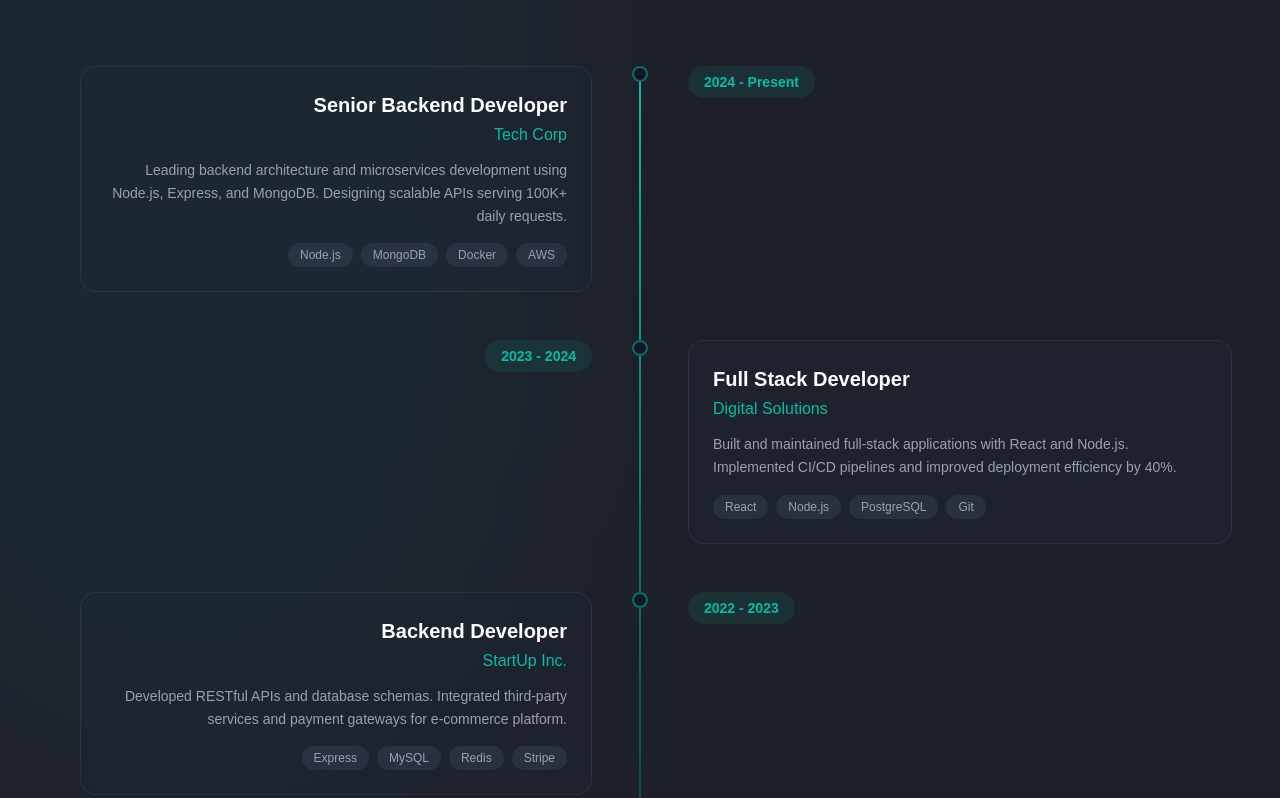
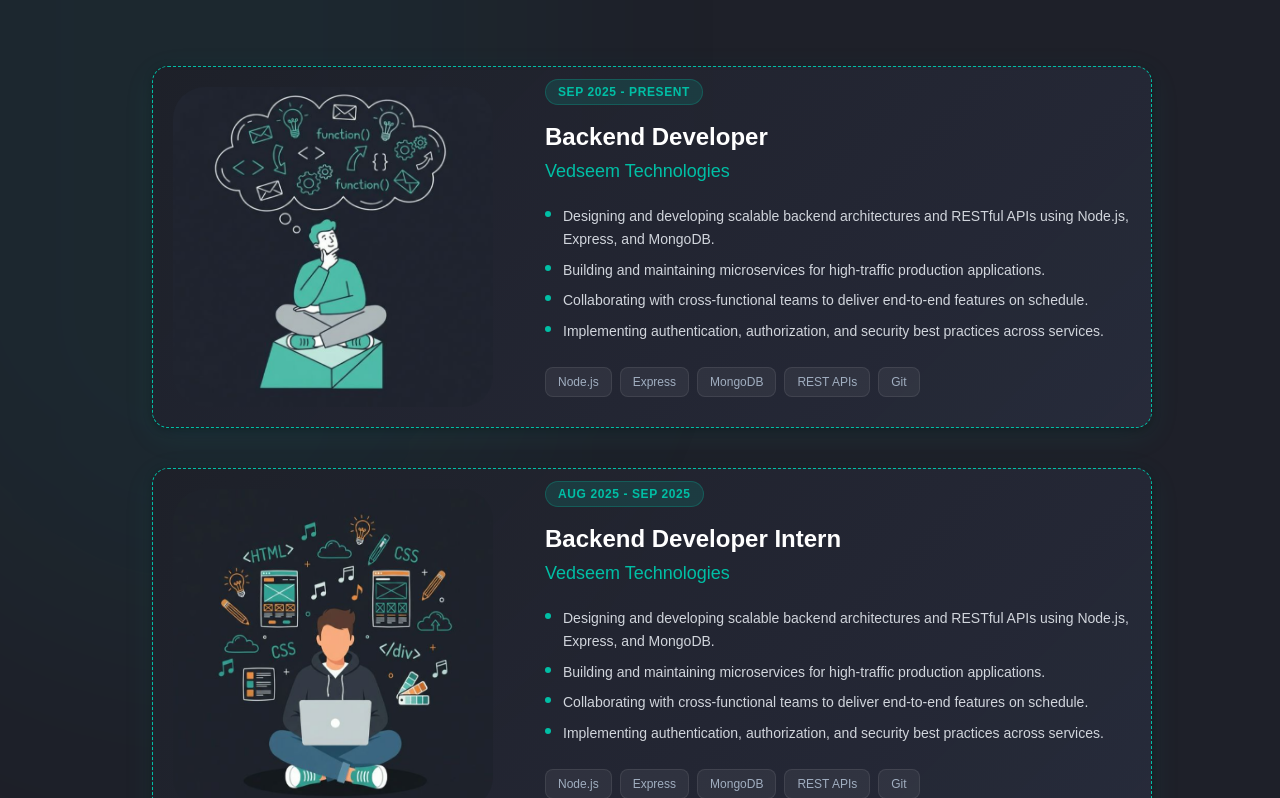
Before and after one commit to pallavi-patel-developer/portfolio, a Next.js app: page / in a window 1280 px wide. Shown: the part 1542-2340 px from the top of the page. Built offline with nearby package versions, Linux system fonts and the light colour scheme.

Commit message:
feat: Add Experience component to display professional history details.

```diff
--- a/src/components/Experience.jsx
+++ b/src/components/Experience.jsx
@@ -1,40 +1,35 @@
 'use client';
-import { useState } from 'react';
 
 const experiences = [
   {
-    year: '2024 - Present',
-    role: 'Senior Backend Developer',
-    company: 'Tech Corp',
-    description: 'Leading backend architecture and microservices development using Node.js, Express, and MongoDB. Designing scalable APIs serving 100K+ daily requests.',
-    tech: ['Node.js', 'MongoDB', 'Docker', 'AWS'],
+    year: 'Sep 2025 - Present',
+    role: 'Backend Developer',
+    company: 'Vedseem Technologies',
+    description: [
+      'Designing and developing scalable backend architectures and RESTful APIs using Node.js, Express, and MongoDB.',
+      'Building and maintaining microservices for high-traffic production applications.',
+      'Collaborating with cross-functional teams to deliver end-to-end features on schedule.',
+      'Implementing authentication, authorization, and security best practices across services.',
+    ],
+    tech: ['Node.js', 'Express', 'MongoDB', 'REST APIs', 'Git'],
+    image: '/Screenshot 2026-02-14 020043.png',
   },
   {
-    year: '2023 - 2024',
-    role: 'Full Stack Developer',
-    company: 'Digital Solutions',
-    description: 'Built and maintained full-stack applications with React and Node.js. Implemented CI/CD pipelines and improved deployment efficiency by 40%.',
-    tech: ['React', 'Node.js', 'PostgreSQL', 'Git'],
-  },
-  {
-    year: '2022 - 2023',
-    role: 'Backend Developer',
-    company: 'StartUp Inc.',
-    description: 'Developed RESTful APIs and database schemas. Integrated third-party services and payment gateways for e-commerce platform.',
-    tech: ['Express', 'MySQL', 'Redis', 'Stripe'],
-  },
-  {
-    year: '2021 - 2022',
-    role: 'Junior Developer',
-    company: 'WebDev Agency',
-    description: 'Started career building responsive websites and learning backend development. Contributed to 10+ client projects.',
-    tech: ['HTML', 'CSS', 'JavaScript', 'Python'],
-  },
+    year: 'Aug 2025 - Sep 2025',
+    role: 'Backend Developer Intern',
+    company: 'Vedseem Technologies',
+    description: [
+      'Designing and developing scalable backend architectures and RESTful APIs using Node.js, Express, and MongoDB.',
+      'Building and maintaining microservices for high-traffic production applications.',
+      'Collaborating with cross-functional teams to deliver end-to-end features on schedule.',
+      'Implementing authentication, authorization, and security best practices across services.',
+    ],
+    tech: ['Node.js', 'Express', 'MongoDB', 'REST APIs', 'Git'],
+    image: '/Screenshot 2026-02-14 020019.png',
+  }
 ];
 
 export default function Experience() {
-  const [hoveredIndex, setHoveredIndex] = useState(null);
-
   return (
     <section id="experience" className="px-6 md:px-12 py-24 max-w-7xl mx-auto">
       <h2 className="text-5xl font-bold text-center mb-4">
@@ -44,45 +39,79 @@ export default function Experience() {
         A journey through my professional career and the milestones I have achieved.
       </p>
 
-      <div className="relative">
-        {/* Timeline line */}
-        <div className="absolute left-0 md:left-1/2 top-0 bottom-0 w-0.5 bg-gradient-to-b from-accent via-accent/50 to-transparent md:-translate-x-1/2"></div>
+      <div className="flex flex-col gap-10 max-w-5xl mx-auto">
+        {experiences.map((exp, idx) => (
+          <div
+            key={idx}
+            className="relative group"
+          >
 
-        {experiences.map((exp, index) => (
+
+            {/* Card */}
             <div
-            key={index}
-            className={`relative flex flex-col md:flex-row items-start mb-12 ${index % 2 === 0 ? 'md:flex-row-reverse' : ''}`}
-            onMouseEnter={() => setHoveredIndex(index)}
-            onMouseLeave={() => setHoveredIndex(null)}
+              className="md:ml-6 border-dashed border-1 border-accent rounded-2xl overflow-hidden transition-all duration-300"
+              style={{
+                background: 'linear-gradient(135deg, rgba(30,32,41,0.95) 0%, rgba(40,44,60,0.9) 100%)',
+                boxShadow: '0 8px 32px rgba(0,191,165,0.08), 0 2px 8px rgba(0,0,0,0.3)',
+              }}
             >
-            {/* Timeline dot */}
-            <div className="absolute left-0 md:left-1/2 md:-translate-x-1/2 -translate-x-1/2 z-10">
-              <div className={`w-4 h-4 rounded-full border-2 transition-all duration-500 ${hoveredIndex === index ? 'bg-accent border-accent shadow-[0_0_15px_rgba(0,191,165,0.6)] scale-150' : 'bg-gray-900 border-accent/50'}`}></div>
+              {/* Top section — image + details side by side */}
+              <div className="flex flex-col md:flex-row">
+                {/* Image */}
+                {exp.image && (
+                  <div className="md:w-[340px] flex-shrink-0 overflow-hidden">
+                    <img
+                      src={exp.image}
+                      alt={`${exp.company} work`}
+                      className="ml-5 mb-5 mt-5  w-80 h-80 border-none rounded-4xl"
+                    />
                   </div>
+                )}
 
-            {/* Year badge */}
-            <div className={`md:w-1/2 ${index % 2 === 0 ? 'md:pl-12' : 'md:pr-12 md:text-right'} pl-8`}>
-              <span className={`inline-block px-4 py-1.5 rounded-full text-sm font-semibold transition-all duration-500 ${hoveredIndex === index ? 'bg-accent text-white shadow-[0_0_20px_rgba(0,191,165,0.3)]' : 'bg-accent/10 text-accent'}`}>
+                {/* Details */}
+                <div className="flex-1 ml-10 p-6 md:p-3">
+
+                  <span
+                    className="inline-block text-xs font-semibold tracking-wider uppercase px-3 py-1 rounded-full mb-4"
+                    style={{
+                      background: 'rgba(0,191,165,0.15)',
+                      color: '#00bfa5',
+                      border: '1px solid rgba(0,191,165,0.25)',
+                    }}
+                  >
                     {exp.year}
                   </span>
-            </div>
 
-            {/* Content card */}
-            <div className={`md:w-1/2 ${index % 2 === 0 ? 'md:pr-12 md:text-right' : 'md:pl-12'} pl-8 mt-4 md:mt-0`}>
-              <div className={`p-6 rounded-2xl border transition-all duration-500 cursor-default ${hoveredIndex === index ? 'bg-gray-800/80 border-accent/40 shadow-[0_8px_32px_rgba(0,191,165,0.15)] -translate-y-1' : 'bg-gray-800/30 border-gray-700/50'}`}>
-                <h3 className="text-xl font-bold text-white mb-1">{exp.role}</h3>
-                <p className="text-accent font-medium mb-3">{exp.company}</p>
-                <p className="text-gray-400 text-sm leading-relaxed mb-4">{exp.description}</p>
-                <div className={`flex flex-wrap gap-2 ${index % 2 === 0 ? 'md:justify-end' : ''}`}>
+                  {/* Role & Company */}
+                  <h3 className="text-2xl font-bold text-white mb-1">{exp.role}</h3>
+                  <p className="text-accent font-medium text-lg mb-5">{exp.company}</p>
+
+                  {/* Description bullets */}
+                  <ul className="space-y-2 mb-6">
+                    {exp.description.map((point, i) => (
+                      <li key={i} className="flex items-start gap-3 text-gray-300 text-sm leading-relaxed">
+                        <span className="mt-1.5 w-1.5 h-1.5 rounded-full bg-accent flex-shrink-0" />
+                        {point}
+                      </li>
+                    ))}
+                  </ul>
+
+                  {/* Tech stack */}
+                  <div className="flex flex-wrap gap-2">
                     {exp.tech.map((t, i) => (
                       <span
                         key={i}
-                      className={`px-3 py-1 rounded-full text-xs font-medium transition-all duration-300 ${hoveredIndex === index ? 'bg-accent/20 text-accent' : 'bg-gray-700/50 text-gray-400'}`}
-                      style={{ transitionDelay: `${i * 50}ms` }}
+                        className="text-xs font-medium px-3 py-1.5 rounded-lg transition-colors duration-200"
+                        style={{
+                          background: 'rgba(255,255,255,0.06)',
+                          color: '#a0aec0',
+                          border: '1px solid rgba(255,255,255,0.08)',
+                        }}
                       >
                         {t}
                       </span>
                     ))}
+                  </div>
                 </div>
               </div>
             </div>
```
Lines whose indentation alone changed are shown as unchanged.
